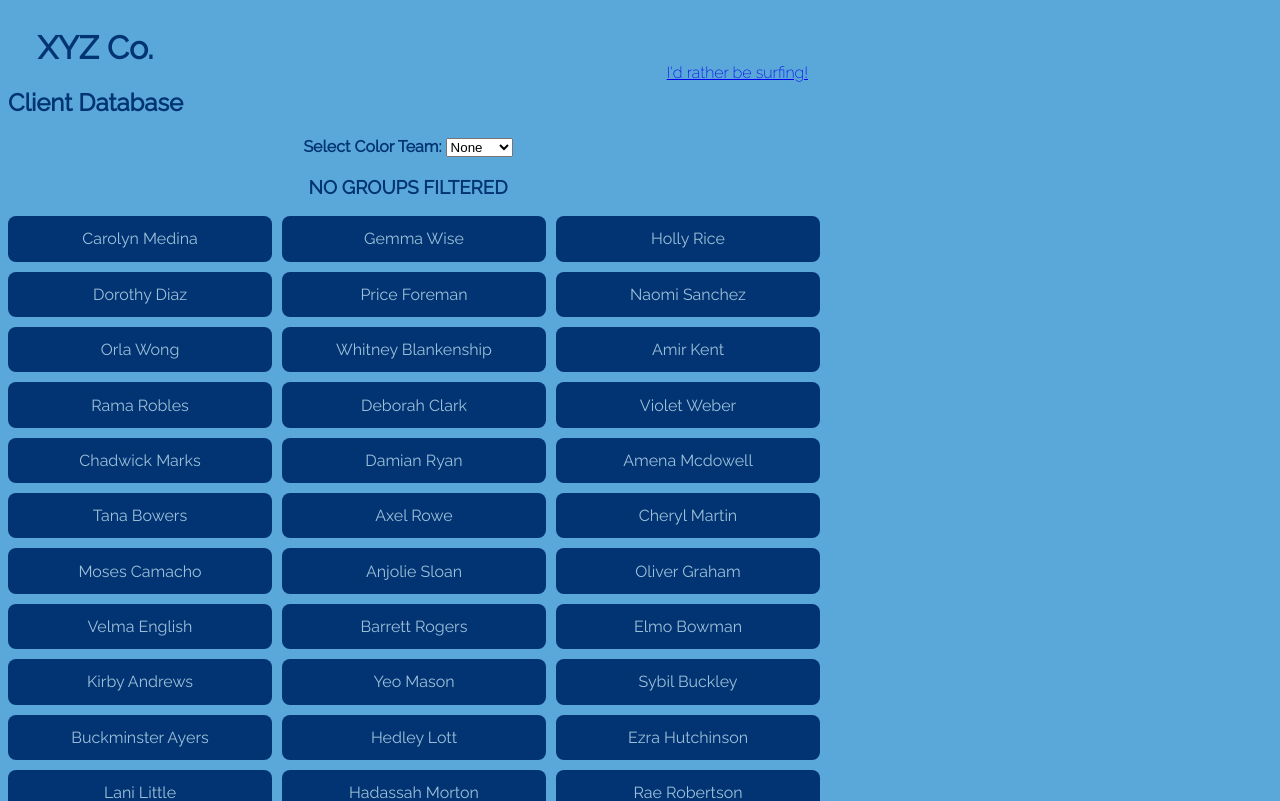
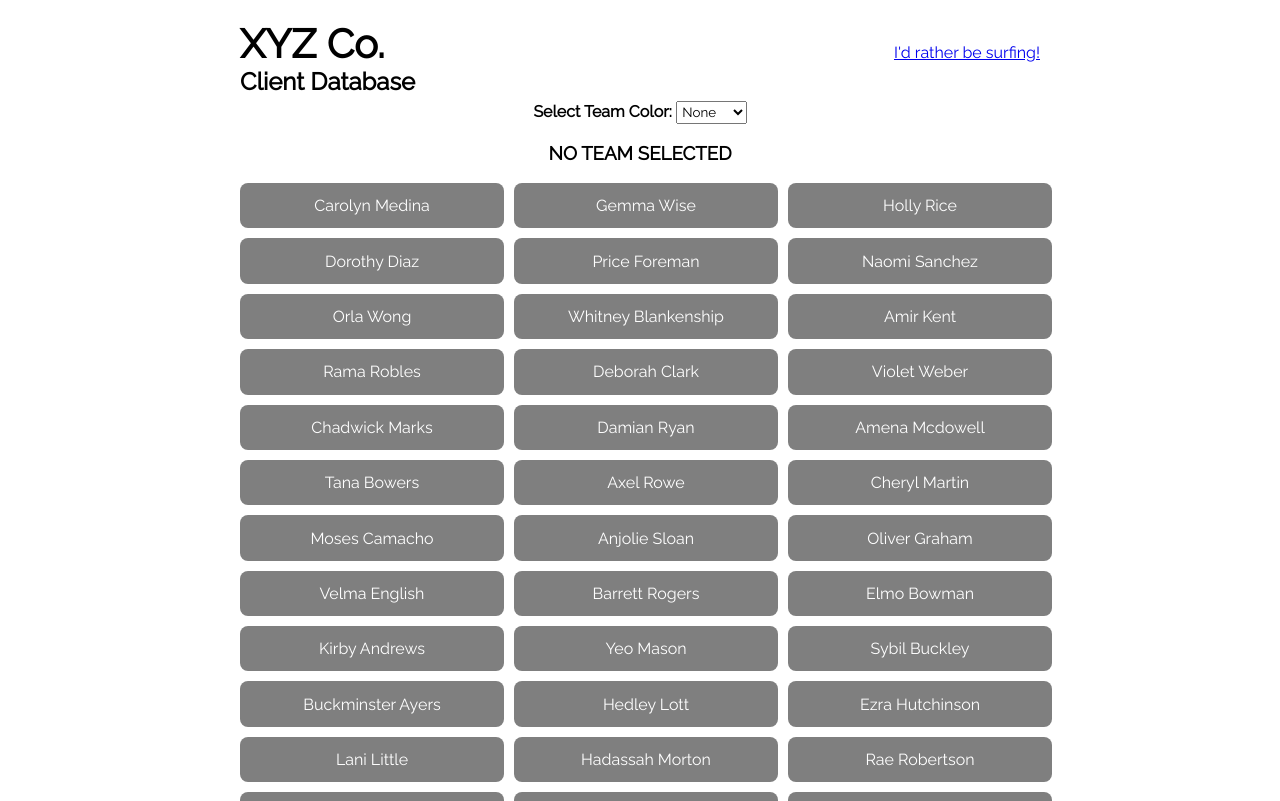
Before and after one commit to jasonb322/DataProject_React, a React (Create React App) app in the folder data-project/: page / in a window 1280 px wide. Shown: the top 801 px of the page. Built offline with nearby package versions, Linux system fonts and the light colour scheme.

Commit message:
Version 1.0 Complete Build

```diff
--- a/data-project/src/App.js
+++ b/data-project/src/App.js
@@ -6,7 +6,7 @@ function App() {
     <div className="App">
       <div className="topSpan">
         <Header />
-        <a href="https://www.google.com">I'd rather be surfing!</a>
+        <a className="link" href="https://www.google.com">I'd rather be surfing!</a>
       </div>
 
       <Selector />
--- a/data-project/src/components/Header.js
+++ b/data-project/src/components/Header.js
@@ -2,7 +2,7 @@ import React from 'react'
 
 function Header() {
     return (
-      <div>
+      <div className='header'>
         <h1>XYZ Co.</h1>
         <h2>Client Database</h2>
       </div>
--- a/data-project/src/components/NameCard.js
+++ b/data-project/src/components/NameCard.js
@@ -1,10 +1,66 @@
-const NameCard = ({ name }) => {
+import { useState, useEffect } from 'react'
 
-return (
-    <div className='name-card'>
-        <div className='name'>{ name }</div>
-    </div>
-)
+const NameCard = ({ name, color }) => {
+
+    const [bgColor, setBGColor] = useState()
+    const [txtColor, setTxtColor] = useState()
+
+    const styleLogic = (colorString) => {
+        switch (colorString) {
+            case 'red':
+                setBGColor('#FFB6C1')
+                setTxtColor('#B22222')
+                break;
+
+            case 'orange':
+                setTxtColor('#E65410')
+                setBGColor('#F5DEB3')
+                break;
+
+            case 'yellow':
+                setBGColor('#FAFAD2')
+                setTxtColor('#DAA520')
+                break;
+
+            case 'green':
+                setBGColor('#66CDAA')
+                setTxtColor('#006400')
+                break;
+
+            case 'blue':
+                setTxtColor('#024566')
+                setBGColor('#A3E1FF')
+                break;
+
+            case 'indigo':
+                setTxtColor('#002566')
+                setBGColor('#B0C4DE')
+                break;
+
+            case 'violet':
+                setTxtColor('#2E0166')
+                setBGColor('#E2C2FC')
+                break;
+
+            default:
+                setBGColor('#7F7F7F')
+                setTxtColor('#FFFFFF')
+                break;
+        }
+    }
+
+    useEffect(() => {
+        return styleLogic(color)
+    }, [color])
+
+
+    return (
+        <div className='name-card'>
+            <div className='name' style={{ backgroundColor: bgColor, color: txtColor }}>{name}</div>
+        </div>
+    )
+
+
+
 }
-
 export default NameCard
--- a/data-project/src/components/NamesList.js
+++ b/data-project/src/components/NamesList.js
@@ -4,11 +4,11 @@
 
 import NameCard from "./NameCard"
 
-const NamesList = ({ names }) => {
+const NamesList = ({ names, color }) => {
 
     return (
         <div className="names-list">
-            {names.map((name, idx) => <NameCard key={idx} name={name} />)}
+            {names.map((name, idx) => <NameCard key={idx} name={name} color={color} />)}
         </div>
     )
 }
--- a/data-project/src/components/Selector.js
+++ b/data-project/src/components/Selector.js
@@ -24,7 +24,7 @@ const Selector = () => {
 
     return (
         <div>
-            <label htmlFor="colorChoice"><b>Select Color Team: </b></label>
+            <label htmlFor="colorChoice"><b>Select Team Color: </b></label>
             <select className="colorChoice" onChange={handleChange}>
 
                 <option value="">None</option>
@@ -37,7 +37,7 @@ const Selector = () => {
                 <option value="violet">Violet</option>
             </select>
 
-            <h3 id="listColor">{color === '' ? "NO GROUPS FILTERED" : color.toUpperCase() + " GROUP"}</h3>
+            <h3 id="listColor">{color === '' ? "NO TEAM SELECTED" : color.toUpperCase() + " TEAM"}</h3>
 
             {names && <NamesList names={names} color={color}/>}
 
--- a/data-project/src/index.css
+++ b/data-project/src/index.css
@@ -5,19 +5,47 @@ body {
   font-weight: 200;
   text-align: center;
   max-width: 800px;
-  background-color: #59A8D9;
-  color: #023373;
+  margin: 0 auto;
+
 }
 
-/* h1, h2, h3 {
-  padding: 5px;
+.link {
+  font-weight: 400;
+}
+
+.colorChoice {
+  font-family: 'Raleway', sans-serif;
+  font-weight: 400;
+  padding: 0.1em
+}
+
+.header {
+  text-align: left;
+}
+
+h1 {
+  margin: 0.5em 0 0 0 ;
+  padding: 0;
+  font-size: 2.5em;
+}
+
+h2, h3 {
+
   margin: 0px;
-} */
+}
+
+.colorChoice {
+  margin: 5px 0 0 0;
+}
+
+#listColor {
+  margin: 1em;
+}
 
 .topSpan {
   display: flex;
   justify-content: space-between;
-  align-items: center;
+  align-items: baseline
 }
 
 .names-list {
@@ -28,10 +56,9 @@ body {
 }
 
 .name {
-  background-color: #023373;
   font-weight: 400;
   border-radius: .5em;
   padding: 5%;
   text-align: center;
-  color: #9CC1D9;
+  background-color:lightsteelblue
 }
```
